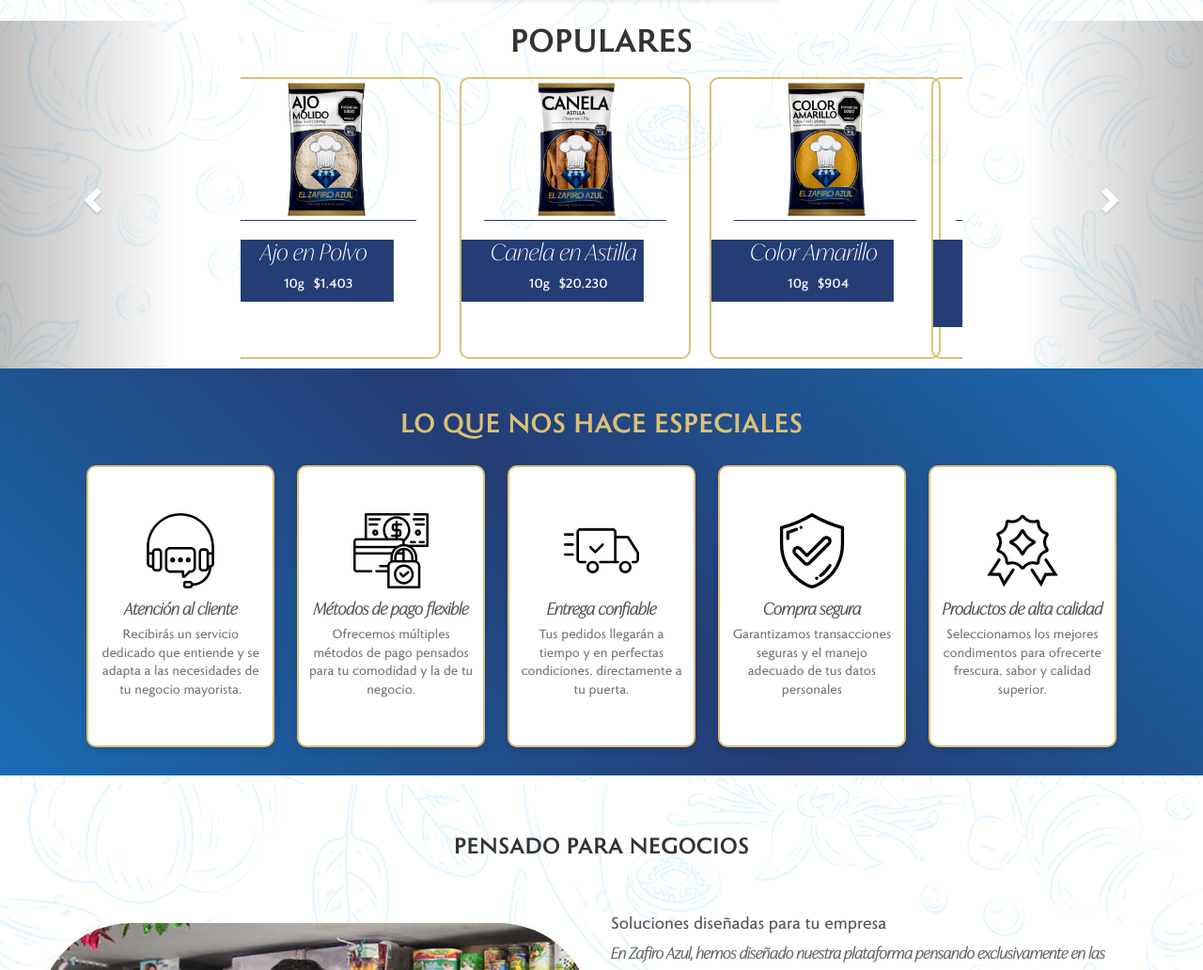
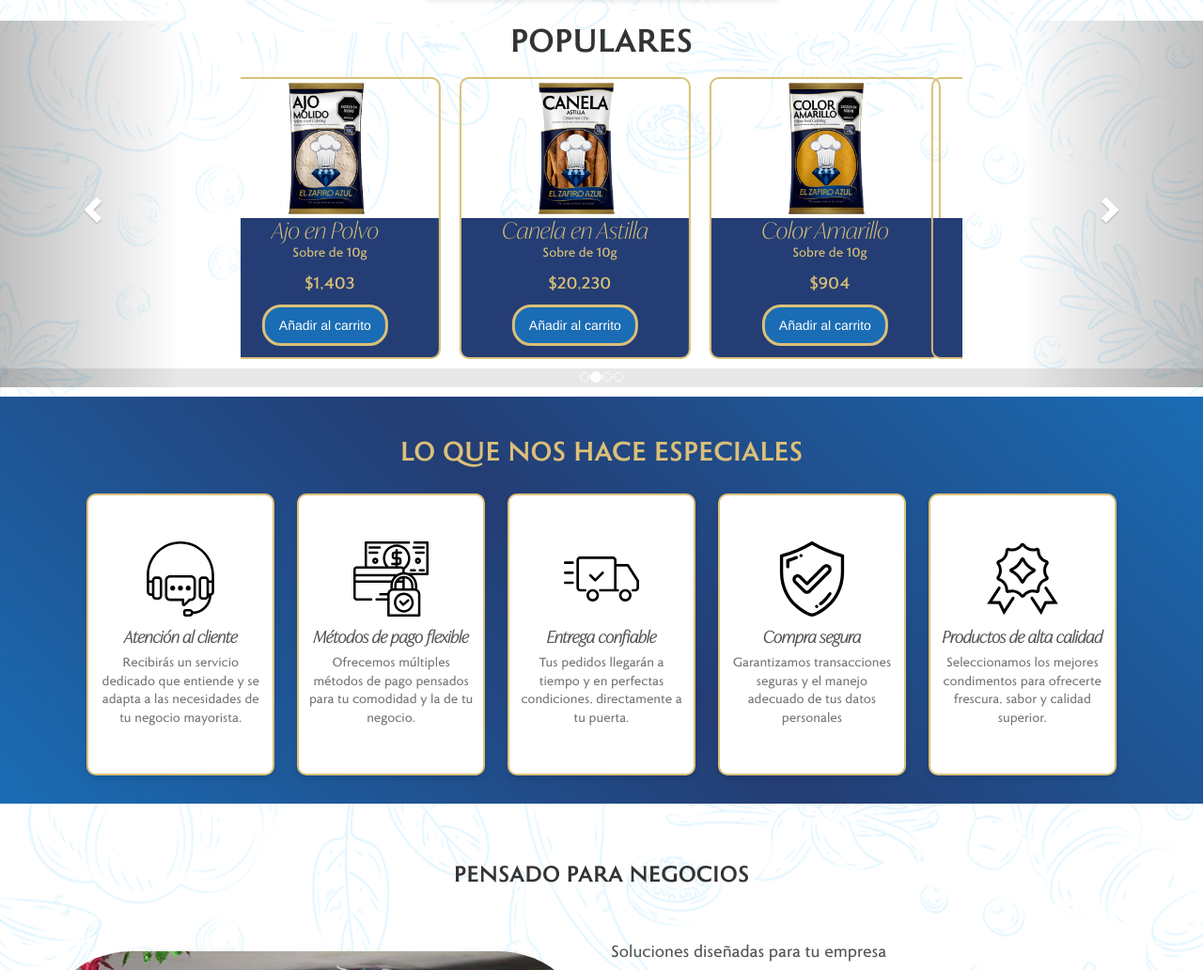
Before and after one commit to Torito9609/Proyecto_Final_G3, a plain HTML site: page html/inicio.html in a window 1280 px wide. Shown: the part 1566-2598 px from the top of the page at 94% size. Drawn offline with nearby package versions, Linux system fonts and the light colour scheme.

Commit message:
Diseño aplicado a las card populares

```diff
--- a/css/inicio.css
+++ b/css/inicio.css
@@ -134,12 +134,26 @@ h1 {
 
 .product-info{
   font-family: 'Roma SemiBold' !important;
-  display: inline-block;
+
   padding-left: 10px;
+}
+
+.product-price{
+  font-size: large;
 }
 
 .hide-carousel-controls{
   display: none;
+}
+
+.add-button{
+  background-color: #1A6CB4;
+  color: #ffffff;
+  border:#DBC078 solid 3px;
+  border-radius: 20px;
+  width: 55%;
+  height: 30%;
+
 }
 
 .populars{
@@ -160,24 +174,36 @@ h1 {
     border: 2px solid #dbc078;
 }
 
-.line-separation{
+/*.line-separation{
   width: 80%;
   margin-left: 10%;
   border-bottom: 1px solid #243d74;
-}
+}*/
 
 .product-image-container img{
-  height: 150px;
+  height: 148px;
   background-color: #fff;
   border-radius: 10px 10px 0px 0px;
 }
 
 .product-info-container{
   background-color: #243D74;
-  color:#fff;
-  width: 80%;
-  padding-left: 10%;
+  color:#dbc078;
+  height: 50%;
+  border-radius: 0px 0px 8px 8px;
 }
+
+.product-info-container h3{
+  margin: 0 !important;
+}
+
+.carousel-indicators{
+  position: unset !important;
+  width: 100% !important;
+  margin-left: 0% !important;
+  background-color: rgba(0,0,0,0.09);
+}
+
 
 .specials {
   text-align: center;
--- a/css/team.css
+++ b/css/team.css
@@ -119,7 +119,7 @@
 }
 
 .left:hover {
-  background-color: #e9e9e973;
+  /*background-color: #e9e9e973;*/
 }
 
 .card {
--- a/html/inicio.html
+++ b/html/inicio.html
@@ -94,12 +94,12 @@
     <div id="productCarousel" class="carousel slide populars" data-ride="carousel">
         <h1>POPULARES</h1>
 
-        <!-- Indicators -->
-        <ol class="carousel-indicators"></ol>
+
 
         <!-- Wrapper for product cards -->
         <div class="carousel-inner carousel-size"></div>
-
+        <!-- Indicators -->
+        <ol class="carousel-indicators"></ol>
         <!-- left Control -->
         <a class="left carousel-control" href="#productCarousel" data-slide="prev"><span class="glyphicon glyphicon-chevron-left"></span></a>
         <!-- right Control -->
--- a/scripts/inicio.js
+++ b/scripts/inicio.js
@@ -35,7 +35,8 @@ async function displayPopularProducts(productsFromJson) {
         carouselControls.forEach(control =>{
             control.classList.add('hide-carousel-controls');
         });
-
+        const carouselIndicators = document.querySelector('.carousel-indicators');
+        carouselIndicators.classList.add('hide-carousel-controls');
     }
 
     for (let i = 0; i < totalPages; i++) {
@@ -87,9 +88,6 @@ function createProductCard(product){
     img.src = product.imagen;
     img.alt = product.nombre;
 
-    const lineDiv = document.createElement('div');
-    lineDiv.classList.add('line-separation');
-
     //Create product info container for product name, price, weight, etc...
     const infoContainer = document.createElement('div');
     infoContainer.classList.add('product-info-container');
@@ -101,25 +99,33 @@ function createProductCard(product){
 
     const weight = document.createElement('p');
     weight.classList.add('product-info');
-    weight.textContent = product.cantidad[2];
+    weight.textContent = 'Sobre de '+product.cantidad[2];
 
     const price = document.createElement('p');
     price.classList.add('product-info');
+    price.classList.add('product-price');
     price.textContent = '$'+product.precio[2].toLocaleString();
 
     //Create card element that will contain the image container and product info container
     const productCard = document.createElement('div');
     productCard.classList.add('popular-product-card');
 
+    //TODO: CREAR BOTON Y ASIGNAR CLASES DE ESTILOS
+
+    const boton = document.createElement('button');
+    boton.classList.add('add-button');
+    boton.textContent = 'Añadir al carrito';
+
     imageContainer.appendChild(img);//Append img element to imgage container div
 
     infoContainer.appendChild(name);//Append product name (h3) to product info container div
     infoContainer.appendChild(weight);//Append product weight (p) to product info container div
     infoContainer.appendChild(price);//Append product price (p) to product info container div
+    infoContainer.appendChild(boton);
+    //TODO: Append botoin a info container
 
     //Append image container and info container divs to product card
     productCard.appendChild(imageContainer);
-    productCard.appendChild(lineDiv);
     productCard.appendChild(infoContainer);
 
     return productCard;
```
